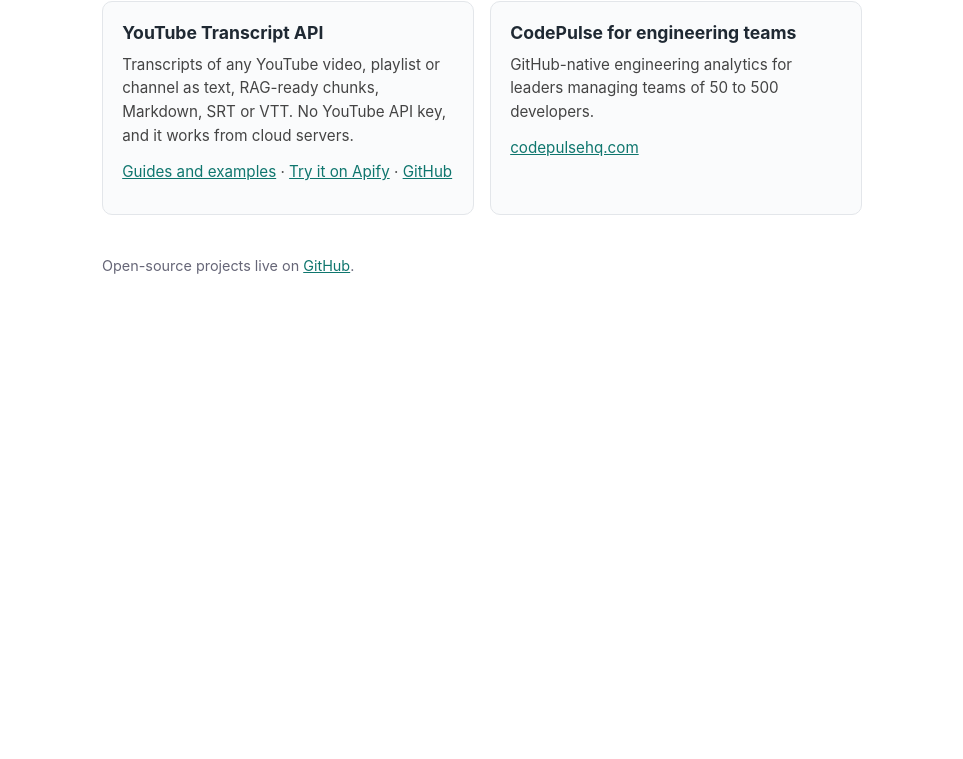
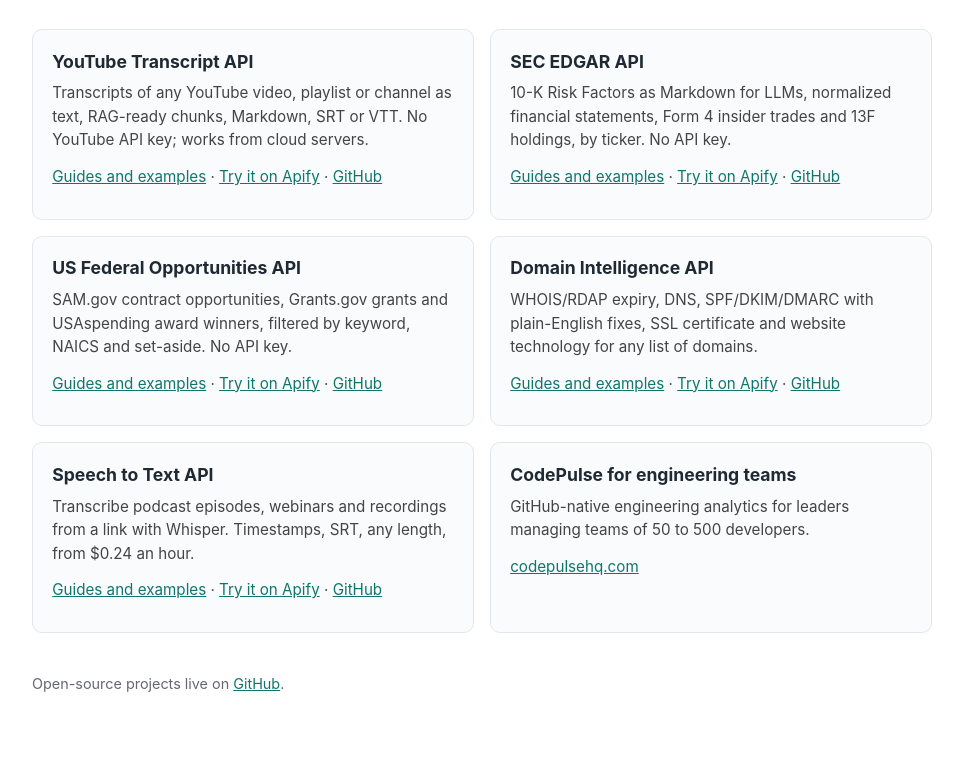
Before and after one commit to CodePulseHQ/CodePulseHQ.github.io, a plain HTML site: page index.html in a window 1280 px wide. Shown: the part 158-917 px from the top of the page, without its empty margins (158-1121 px from the left). Before the commit the page ends 800 px from the top, so only its background shows below. Drawn offline with Linux system fonts and the light colour scheme.

Commit message:
Hub: list all CodePulse products, add product icons and llms.txt
Co-Authored-By: Claude Sonnet 5.5 <noreply@anthropic.com>
Claude-Session: https://claude.ai/code/session_01UZ4CQQS3FFFRR1LaGSPYZw

```diff
--- a/index.html
+++ b/index.html
@@ -4,13 +4,13 @@
   <meta charset="utf-8">
   <meta name="viewport" content="width=device-width, initial-scale=1">
   <title>CodePulse: data tools and guides for developers</title>
-  <meta name="description" content="CodePulse builds data tools for developers: engineering analytics for GitHub teams, and a YouTube Transcript API with guides, examples and an MCP setup.">
+  <meta name="description" content="CodePulse builds data tools for developers and AI builders: YouTube transcripts, SEC EDGAR data, US federal contracts and grants, domain intelligence and speech to text, plus engineering analytics for GitHub teams.">
   <meta name="google-site-verification" content="X17z4Pkf3v0HJ6_4-UMgYY2jU8tp0MGz5_ejQhtrMts" />
   <link rel="canonical" href="https://codepulsehq.github.io/">
   <style>
     :root { color-scheme: light; }
     body { font: 16px/1.55 -apple-system, BlinkMacSystemFont, "Segoe UI", Roboto, Helvetica, Arial, sans-serif; color: #1f2933; margin: 0; background: #fff; }
-    main { max-width: 760px; margin: 0 auto; padding: 3rem 1.2rem 4rem; }
+    main { max-width: 900px; margin: 0 auto; padding: 3rem 1.2rem 4rem; }
     h1 { font-size: 2.2rem; line-height: 1.15; margin: 0 0 0.6rem; }
     p.lead { font-size: 1.15rem; color: #444; margin: 0 0 2rem; }
     .cards { display: grid; grid-template-columns: repeat(auto-fit, minmax(300px, 1fr)); gap: 1rem; }
@@ -24,12 +24,32 @@
 <body>
 <main>
   <h1>CodePulse</h1>
-  <p class="lead">Data tools for developers. Built to be fast, priced per result, and easy to start.</p>
+  <p class="lead">Data tools for developers and AI builders. Priced per result, you never pay for failures, and nothing to set up.</p>
   <div class="cards">
     <section class="card">
       <h2>YouTube Transcript API</h2>
-      <p>Transcripts of any YouTube video, playlist or channel as text, RAG-ready chunks, Markdown, SRT or VTT. No YouTube API key, and it works from cloud servers.</p>
+      <p>Transcripts of any YouTube video, playlist or channel as text, RAG-ready chunks, Markdown, SRT or VTT. No YouTube API key; works from cloud servers.</p>
       <p><a href="/youtube-transcript-api/">Guides and examples</a> &middot; <a href="https://apify.com/codepulsehq/youtube-transcript-api">Try it on Apify</a> &middot; <a href="https://github.com/CodePulseHQ/youtube-transcript-api">GitHub</a></p>
+    </section>
+    <section class="card">
+      <h2>SEC EDGAR API</h2>
+      <p>10-K Risk Factors as Markdown for LLMs, normalized financial statements, Form 4 insider trades and 13F holdings, by ticker. No API key.</p>
+      <p><a href="/sec-edgar-api/">Guides and examples</a> &middot; <a href="https://apify.com/codepulsehq/sec-edgar-api">Try it on Apify</a> &middot; <a href="https://github.com/CodePulseHQ/sec-edgar-api">GitHub</a></p>
+    </section>
+    <section class="card">
+      <h2>US Federal Opportunities API</h2>
+      <p>SAM.gov contract opportunities, Grants.gov grants and USAspending award winners, filtered by keyword, NAICS and set-aside. No API key.</p>
+      <p><a href="/us-federal-opportunities-api/">Guides and examples</a> &middot; <a href="https://apify.com/codepulsehq/us-federal-opportunities-api">Try it on Apify</a> &middot; <a href="https://github.com/CodePulseHQ/us-federal-opportunities-api">GitHub</a></p>
+    </section>
+    <section class="card">
+      <h2>Domain Intelligence API</h2>
+      <p>WHOIS/RDAP expiry, DNS, SPF/DKIM/DMARC with plain-English fixes, SSL certificate and website technology for any list of domains.</p>
+      <p><a href="/domain-intelligence-api/">Guides and examples</a> &middot; <a href="https://apify.com/codepulsehq/domain-intelligence-api">Try it on Apify</a> &middot; <a href="https://github.com/CodePulseHQ/domain-intelligence-api">GitHub</a></p>
+    </section>
+    <section class="card">
+      <h2>Speech to Text API</h2>
+      <p>Transcribe podcast episodes, webinars and recordings from a link with Whisper. Timestamps, SRT, any length, from $0.24 an hour.</p>
+      <p><a href="/speech-to-text-api/">Guides and examples</a> &middot; <a href="https://apify.com/codepulsehq/speech-to-text-api">Try it on Apify</a> &middot; <a href="https://github.com/CodePulseHQ/speech-to-text-api">GitHub</a></p>
     </section>
     <section class="card">
       <h2>CodePulse for engineering teams</h2>
```
Also changed, not shown: icons/domain-intelligence-api.png (added), icons/sec-edgar-api.png (added), icons/speech-to-text-api.png (added), icons/us-federal-opportunities-api.png (added), icons/youtube-transcript-api.png (added), llms.txt (added).
